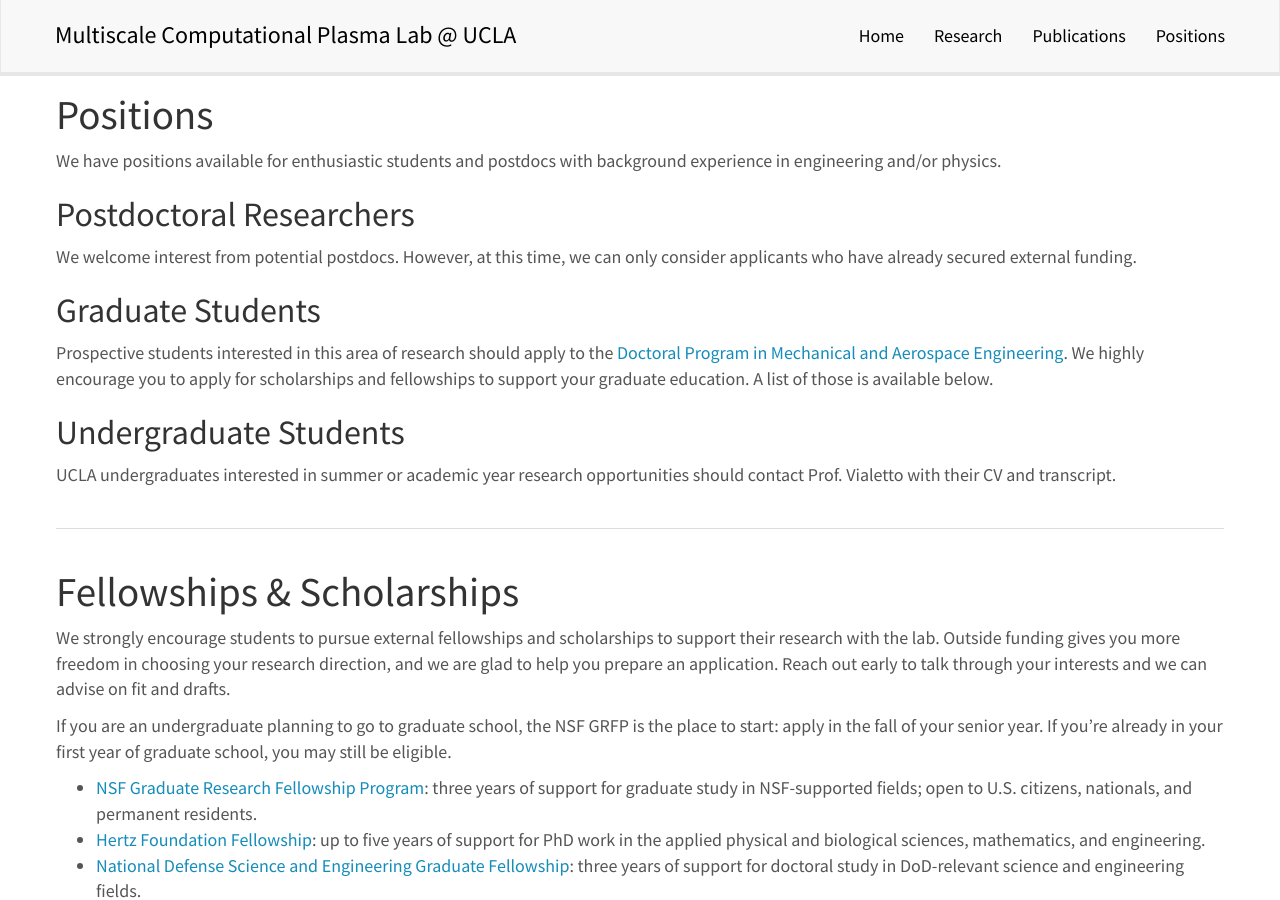
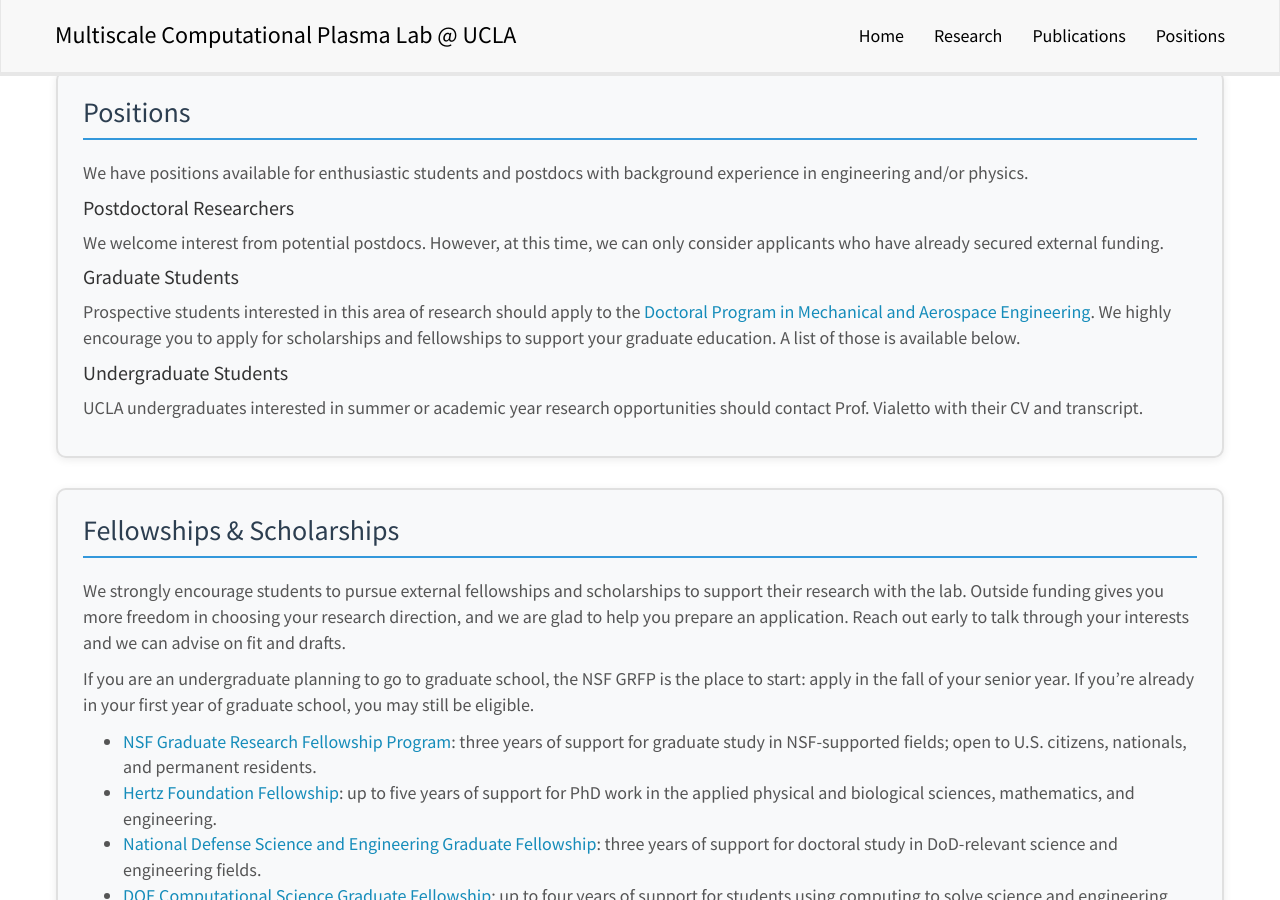
Before and after one commit to vialetto/vialettolab, a Jekyll site: the page built from _pages/positions.md, in a window 1280 px wide and 900 px high. Built offline with Jekyll 4.4.1, drawn with Linux system fonts in a browser that asks for light colours; nearby versions of some CDN libraries; a style sheet for code colours, icons or effects is not loaded.

Commit message:
Modify layout of Positions tab

```diff
--- a/_pages/positions.md
+++ b/_pages/positions.md
@@ -1,27 +1,31 @@
 ---
 title: "Multiscale Computational Plasma Lab - Positions"
-layout: gridlay
+layout: textlay
 excerpt: "Multiscale Computational Plasma Lab: Positions"
 sitemap: false
 permalink: /positions/
 ---
 
-# Positions
+<div class="research-box" markdown="1">
+
+### Positions
 We have positions available for enthusiastic students and postdocs with background experience in engineering and/or physics.
 
-## Postdoctoral Researchers
+#### Postdoctoral Researchers
 We welcome interest from potential postdocs. However, at this time, we can only consider applicants who have already secured external funding.
 
-## Graduate Students
+#### Graduate Students
 Prospective students interested in this area of research should apply to the [Doctoral Program in Mechanical and Aerospace Engineering](https://www.mae.ucla.edu/graduate-admissions/).
 We highly encourage you to apply for scholarships and fellowships to support your graduate education. A list of those is available below.
 
-## Undergraduate Students
+#### Undergraduate Students
 UCLA undergraduates interested in summer or academic year research opportunities should contact Prof. Vialetto with their CV and transcript.
 
-<hr style="border: none; border-top: 1px solid #ddd; margin: 40px 0;">
+</div>
 
-# Fellowships & Scholarships
+<div class="research-box" markdown="1">
+
+### Fellowships & Scholarships
 We strongly encourage students to pursue external fellowships and scholarships to support their research with the lab. Outside funding gives you more freedom in choosing your research direction, and we are glad to help you prepare an application. Reach out early to talk through your interests and we can advise on fit and drafts.
 
 If you are an undergraduate planning to go to graduate school, the NSF GRFP is the place to start: apply in the fall of your senior year. If you're already in your first year of graduate school, you may still be eligible.
@@ -43,9 +47,11 @@ If you are an undergraduate planning to go to graduate school, the NSF GRFP is t
 
 Eligibility rules and deadlines change year to year. Always check the program's own site before you plan around them.
 
-<hr style="border: none; border-top: 1px solid #ddd; margin: 40px 0;">
+</div>
 
-# Summer Research Support
+<div class="research-box" markdown="1">
+
+### Summer Research Support
 UCLA undergraduates who want to do research with the lab over the summer have several funding options. Most deadlines fall between January and March, and nearly all of them require you to have a faculty mentor lined up before you apply. So talk to us in the fall or early winter, not in the spring.
 
 * [URC-Sciences Summer Program](https://sciences.ugresearch.ucla.edu/programs-and-scholarships/urc-sciences-summer-program/):
@@ -58,3 +64,5 @@ UCLA undergraduates who want to do research with the lab over the summer have se
   central directory of UCLA undergraduate research programs, scholarships, and awards across disciplines. Worth browsing for program-specific options not listed here.
 
 Program details and deadlines change every year. Always confirm on the program's own site, and contact us early — for most of these, we need to be involved before you apply.
+
+</div>
```
